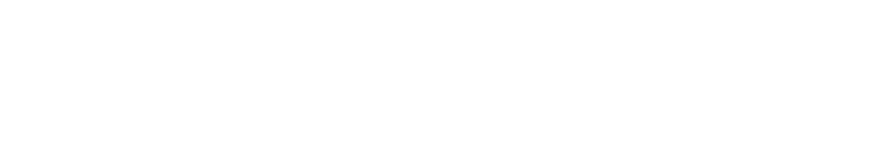
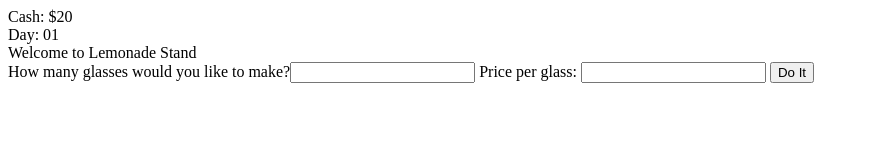
Before and after one commit to domrein/LemonadeStand, a plain HTML site: page client/index.html in a window 1280 px wide. Shown: the whole page, without its empty margins (0-869 px from the left). Drawn offline with Linux system fonts and the light colour scheme.

Commit message:
Hot code.

```diff
--- /dev/null
+++ b/client/events.js
@@ -0,0 +1,2 @@
+var events = [
+];
--- a/client/index.html
+++ b/client/index.html
@@ -1,9 +1,17 @@
 <!DOCTYPE html>
 <html>
   <head>
-    <title></title>
+    <title>Lemonade Stand</title>
   </head>
   <body>
-  <script src="main.js"></script>
+    <div id="gameDiv">
+      <div id="cash"></div>
+      <div id="day"></div>
+      <div id="text"></div>
+      How many glasses would you like to make?<input id="glasses"></input>
+      Price per glass: <input id="price"></input>
+      <button>Do It</button>
+    </div>
+    <script src="main.js"></script>
   </body>
 </html>
--- a/client/main.js
+++ b/client/main.js
@@ -0,0 +1,48 @@
+// game variables
+var chanceOfRain;
+var cash;
+var day;
+var crowd;
+
+// GUI variables
+var textDiv = document.getElementById("text");
+var dayDiv = document.getElementById("day");
+var cashDiv = document.getElementById("cash");
+
+init();
+
+// initialize variables
+function init() {
+  chanceOfRain = 0;
+  cash = 0;
+  day = 0;
+  crowd = 0;
+
+  updateText("Welcome to Lemonade Stand");
+  updateCash(20);
+  updateDay(0);
+}
+
+
+
+displayDay();
+
+function updateText(text) {
+  textDiv.innerHTML = text;
+}
+
+function updateCash(changeAmount) {
+  cash += changeAmount;
+  cashDiv.innerHTML = "Cash: $" + cash;
+}
+
+function updateDay(changeAmount) {
+  day += changeAmount;
+  dayDiv.innerHTML = "Day: " + day + 1;
+}
+
+function displayDay() {
+}
+
+function advanceDay() {
+}
```
Also changed, not shown: 1 other file.
